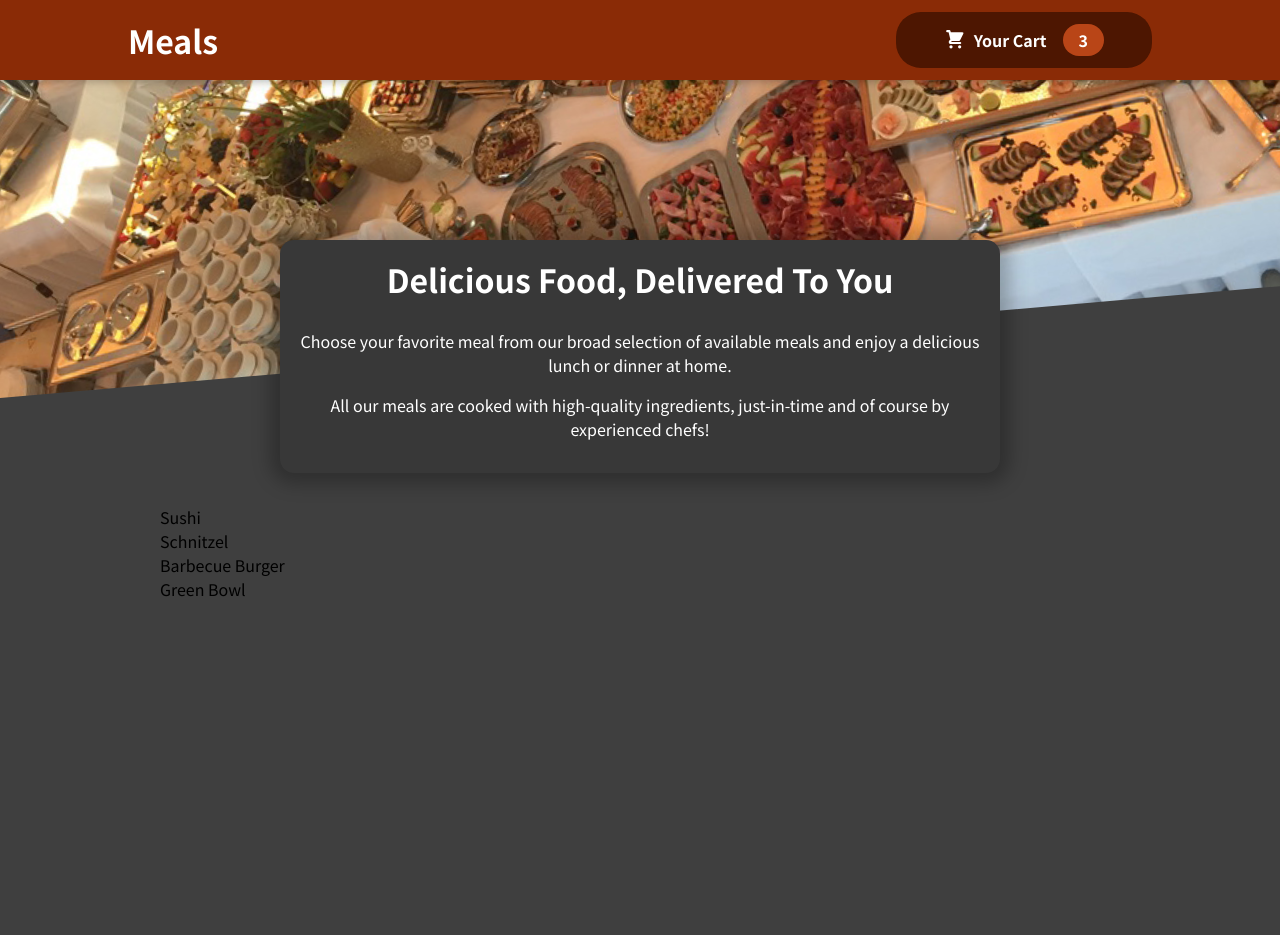
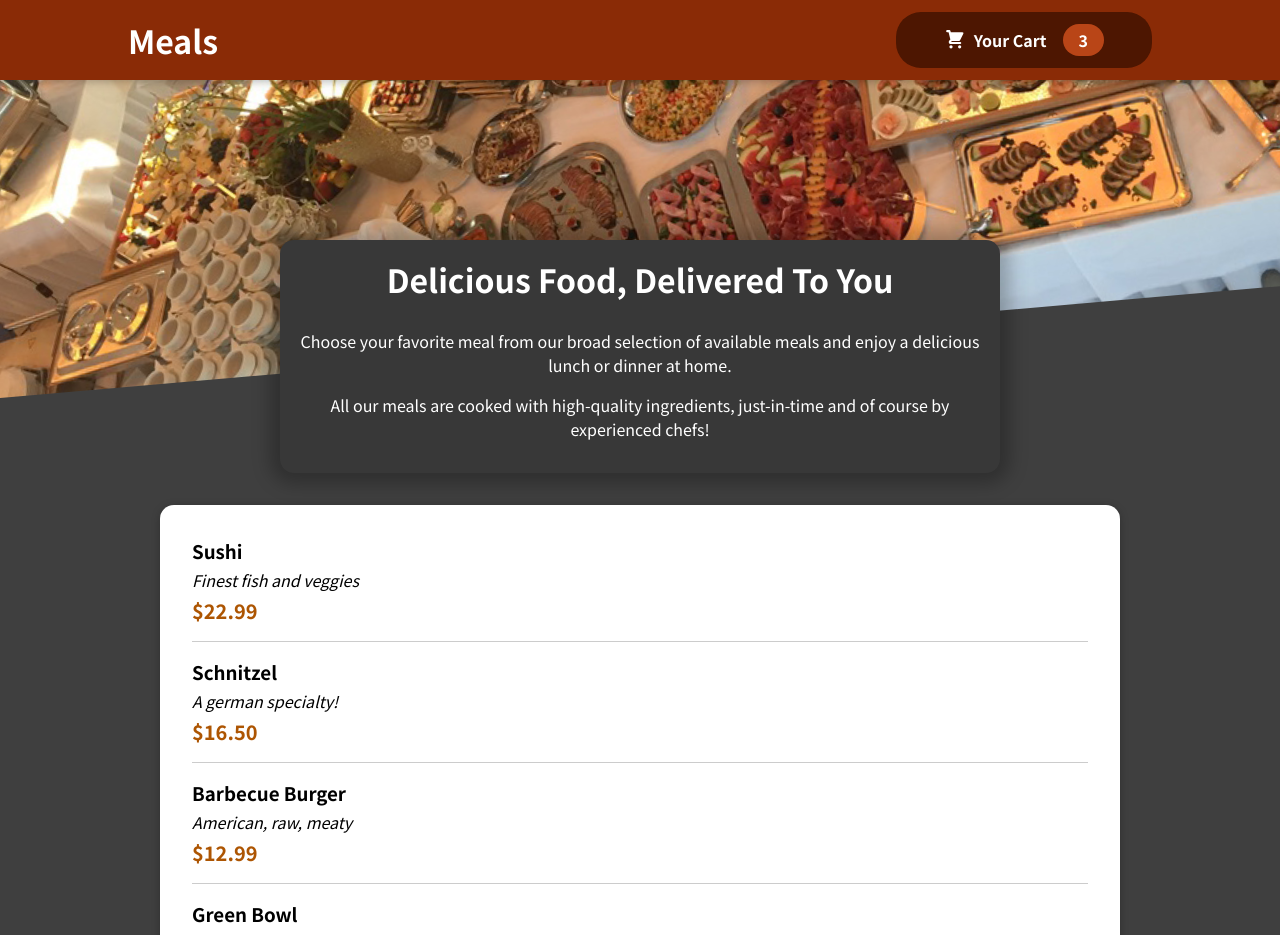
Before and after one commit to anshi06/FoodApp, a JavaScript app: page / in a window 1280 px wide. Shown: the top 935 px of the page. Before the commit the page ends 800 px from the top, so only its background shows below. Built offline with nearby package versions, Linux system fonts and the light colour scheme.

Commit message:
MealItem and Card

```diff
--- a/src/Components/Meals/AvailableMeals.js
+++ b/src/Components/Meals/AvailableMeals.js
@@ -1,4 +1,6 @@
-import classes from './AvailableMeals.module.css';
+import classes from "./AvailableMeals.module.css";
+import Card from "../UI/Card";
+import MealItem from "./MealItem/MealItem";
 
 const DUMMY_MEALS = [
   {
@@ -27,10 +29,19 @@
   },
 ];
 const AvailableMeals = () => {
-  const mealsList = DUMMY_MEALS.map((meal) => <li>{meal.name}</li>);
+  const mealsList = DUMMY_MEALS.map((meal) => (
+    <MealItem
+      key={meal.id}
+      name={meal.name}
+      description={meal.description}
+      price={meal.price}
+    />
+  ));
   return (
     <section className={classes.meals}>
-      <ul>{mealsList}</ul>
+      <Card>
+        <ul>{mealsList}</ul>
+      </Card>
     </section>
   );
 };
--- /dev/null
+++ b/src/Components/Meals/MealItem/MealItem.js
@@ -0,0 +1,17 @@
+import classes from './MealItem.module.css';
+
+const MealItem = (props) =>{
+    const price = `$${props.price.toFixed(2)}`;
+    return <li className={classes.meal}>
+        <div>
+            <h3>{props.name}</h3>
+            <div className={classes.description}>{props.description}</div>
+            <div className={classes.price}>{price}</div>
+        </div>
+        <div>
+
+        </div>
+    </li>
+
+}
+export default MealItem;
--- /dev/null
+++ b/src/Components/Meals/MealItem/MealItem.module.css
@@ -0,0 +1,22 @@
+.meal {
+    display: flex;
+    justify-content: space-between;
+    margin: 1rem;
+    padding-bottom: 1rem;
+    border-bottom: 1px solid #ccc;
+  }
+
+  .meal h3 {
+    margin: 0 0 0.25rem 0;
+  }
+
+  .description {
+    font-style: italic;
+  }
+
+  .price {
+    margin-top: 0.25rem;
+    font-weight: bold;
+    color: #ad5502;
+    font-size: 1.25rem;
+  }
--- /dev/null
+++ b/src/Components/UI/Card.js
@@ -0,0 +1,5 @@
+import classes from './Card.module.css';
+const Card = (props) => {
+    return <div className={classes.card}>{props.children}</div>
+}
+export default Card;
--- /dev/null
+++ b/src/Components/UI/Card.module.css
@@ -0,0 +1,6 @@
+.card {
+    padding: 1rem;
+    box-shadow: 0 2px 8px rgba(0, 0, 0, 0.25);
+    border-radius: 14px;
+    background-color: white;
+  }
```
Also changed, not shown: src/Components/Meals/MealItem/MealItemForm.module.css (added, +20 -0 lines), src/Components/Meals/MealItem/MealItemForm.js (added), 1 other file (tests, documents, lock files or other folders).
